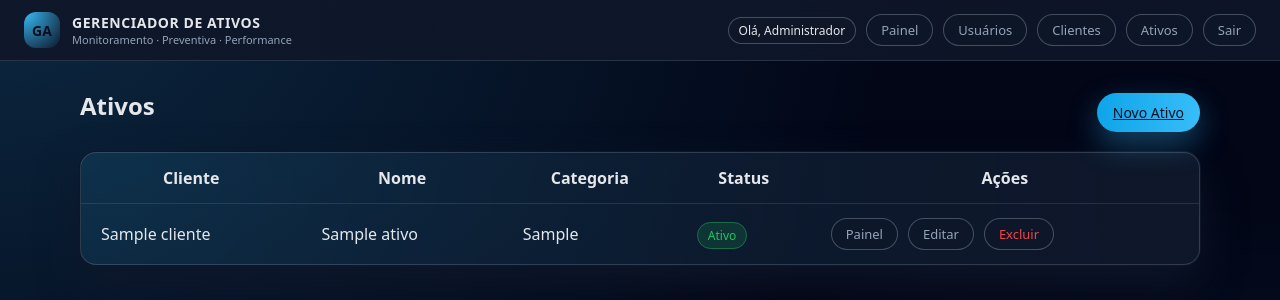
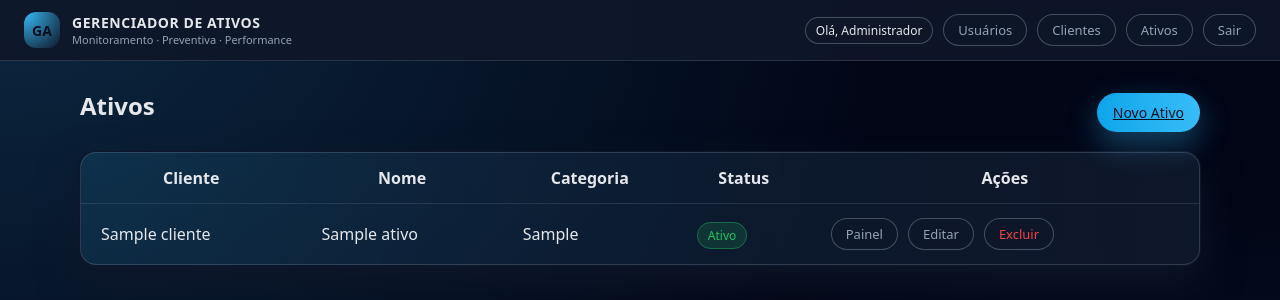
Before and after one commit to NettoSantana/gerenciador-ativos, a Flask app: page /ativos/ in a window 1280 px wide. Shown: the top 300 px of the page. Run offline with Flask 3, Linux system fonts and the light colour scheme; a user stored in the database is signed in; tables that the repository leaves empty hold one stand-in row (values such as "Sample post").

Commit message:
﻿fix: remove botoes duplicados de Painel/Preventiva do topo (base.html)

```diff
--- a/templates/base.html
+++ b/templates/base.html
@@ -27,14 +27,14 @@
 
           {# Menus para usuários internos (admin / gerente) #}
           {% if tipo in ['admin', 'gerente'] %}
-            <a href="{{ url_for('dashboards.dashboard_gerente') }}" class="btn-ghost">Painel</a>
+            <!-- REMOVIDO: botão "Painel" redundante -->
             <a href="{{ url_for('usuarios.lista') }}" class="btn-ghost">Usuários</a>
             <a href="{{ url_for('clientes.lista') }}" class="btn-ghost">Clientes</a>
             <a href="{{ url_for('ativos.lista') }}" class="btn-ghost">Ativos</a>
 
           {# Menu para usuário do tipo cliente → Portal do Cliente #}
           {% elif tipo == 'cliente' %}
-            <a href="{{ url_for('portal.dashboard_cliente') }}" class="btn-ghost">Painel</a>
+            <!-- REMOVIDO: botão Painel duplicado -->
           {% endif %}
 
           <a href="{{ url_for('auth.logout') }}" class="btn-ghost">Sair</a>
```
